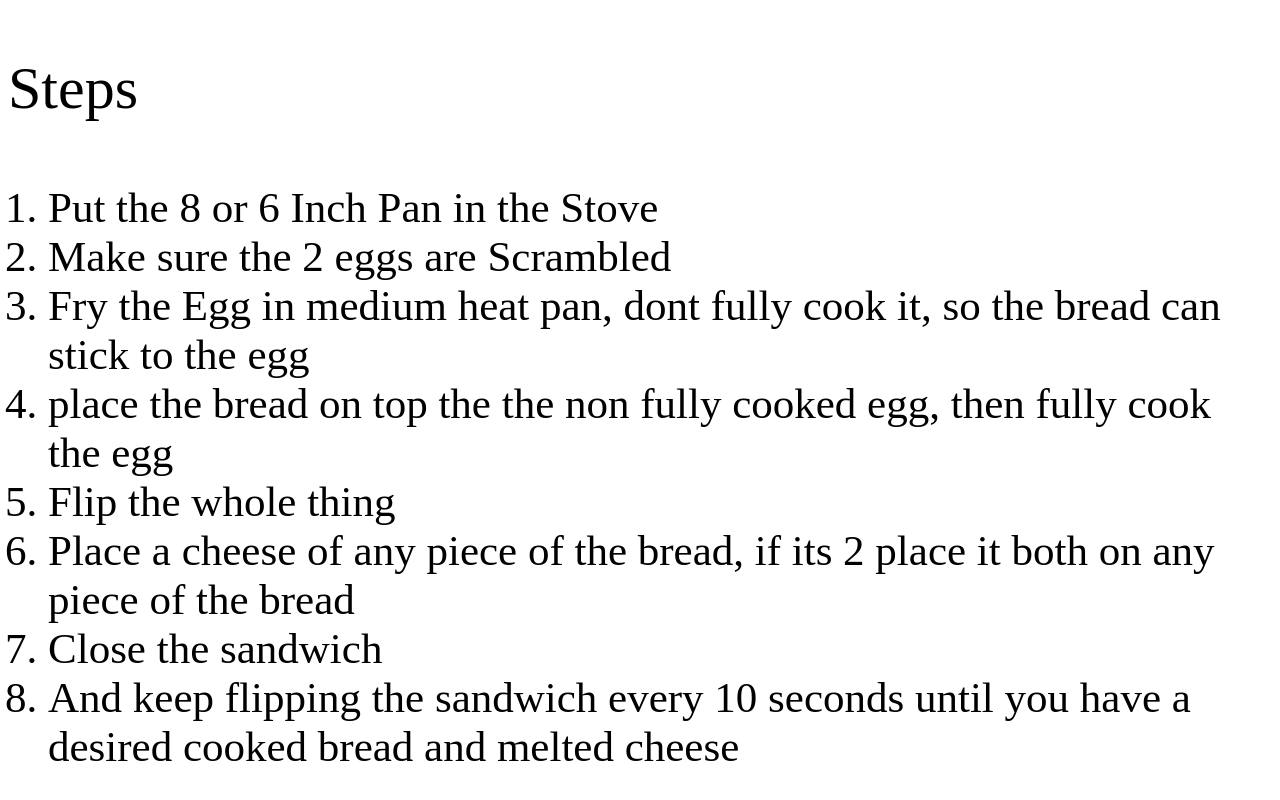
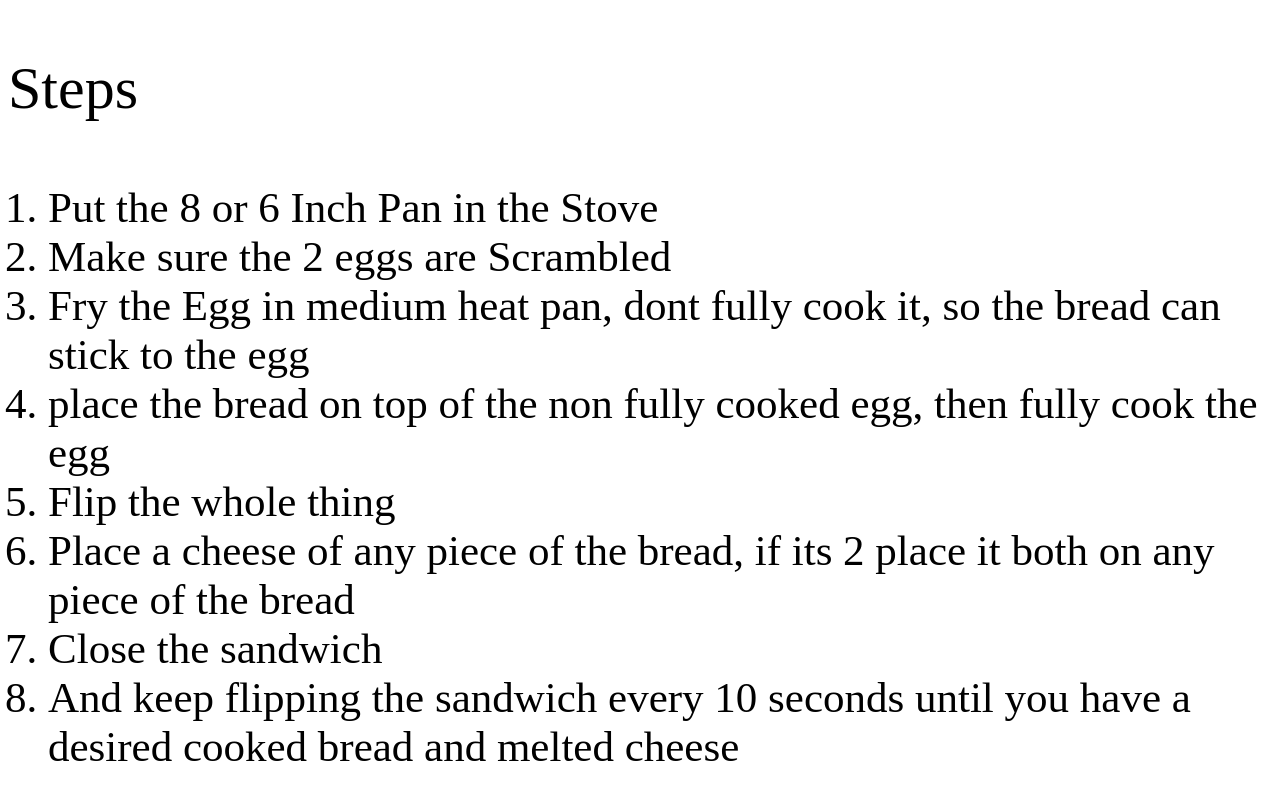
Before and after one commit to ShadowySea/Egg-Recipe, a plain HTML site: page index.html in a window 1280 px wide. Shown: the part 969-1769 px from the top of the page. Drawn offline with Linux system fonts and the light colour scheme.

Commit message:
Update index.html

```diff
--- a/index.html
+++ b/index.html
@@ -18,7 +18,7 @@
       <li>Put the 8 or 6 Inch Pan in the Stove</li>
       <li>Make sure the 2 eggs are Scrambled</li>
       <li>Fry the Egg in medium heat pan, dont fully cook it, so the bread can stick to the egg</li>
-      <li>place the bread on top the the non fully cooked egg, then fully cook the egg</li>
+      <li>place the bread on top of the non fully cooked egg, then fully cook the egg</li>
       <li>Flip the whole thing</li>
       <li>Place a cheese of any piece of the bread, if its 2 place it both on any piece of the bread</li>
       <li>Close the sandwich</li>
```
